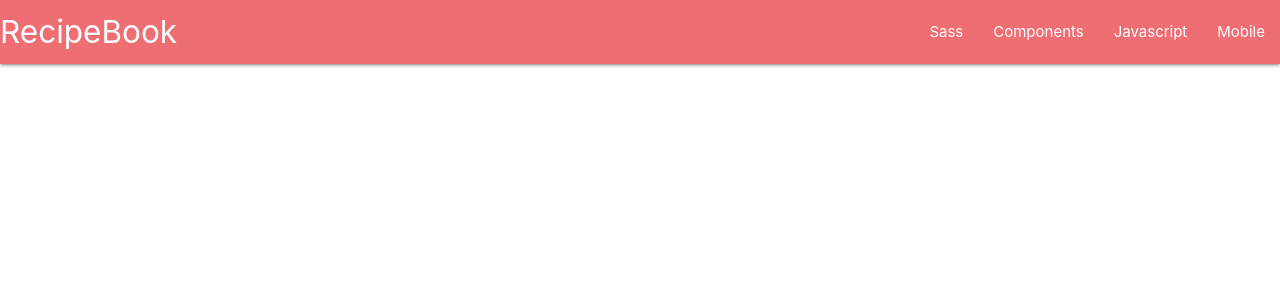
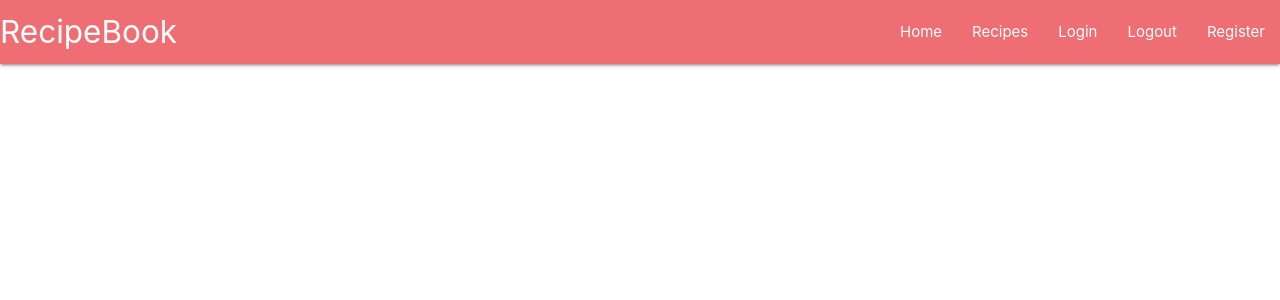
Before and after one commit to Code-Institute-Submissions/kordianbird-RecipeBook_FebResub, a Flask app: page / in a window 1280 px wide. Shown: the top 300 px of the page. Run offline with Flask 2, Linux system fonts and the light colour scheme; data that the repository does not hold is empty; some libraries are stand-ins or nearby versions.

Commit message:
added an extra list item to navbar and renamed all other list items

```diff
--- a/templates/base.html
+++ b/templates/base.html
@@ -21,19 +21,21 @@
                     <a href="#!" class="brand-logo">RecipeBook</a>
                     <a href="#" data-target="mobile-demo" class="sidenav-trigger"><i class="fas fa-bars"></i></a>
                     <ul class="right hide-on-med-and-down">
-                        <li><a href="sass.html">Sass</a></li>
-                        <li><a href="badges.html">Components</a></li>
-                        <li><a href="collapsible.html">Javascript</a></li>
-                        <li><a href="mobile.html">Mobile</a></li>
+                        <li><a href="sass.html">Home</a></li>
+                        <li><a href="badges.html">Recipes</a></li>
+                        <li><a href="collapsible.html">Login</a></li>
+                        <li><a href="collapsible.html">Logout</a></li>
+                        <li><a href="mobile.html">Register</a></li>
                     </ul>
                 </div>
             </nav>
             <!-- mobile collapse menu -->
             <ul class="sidenav" id="mobile-demo">
-                <li><a href="sass.html">Sass</a></li>
-                <li><a href="badges.html">Components</a></li>
-                <li><a href="collapsible.html">Javascript</a></li>
-                <li><a href="mobile.html">Mobile</a></li>
+                <li><a href="sass.html">Home</a></li>
+                <li><a href="badges.html">Recipes</a></li>
+                <li><a href="collapsible.html">Login</a></li>
+                <li><a href="collapsible.html">Logout</a></li>
+                <li><a href="mobile.html">Register</a></li>
             </ul>
         </div>
     </header>
```
